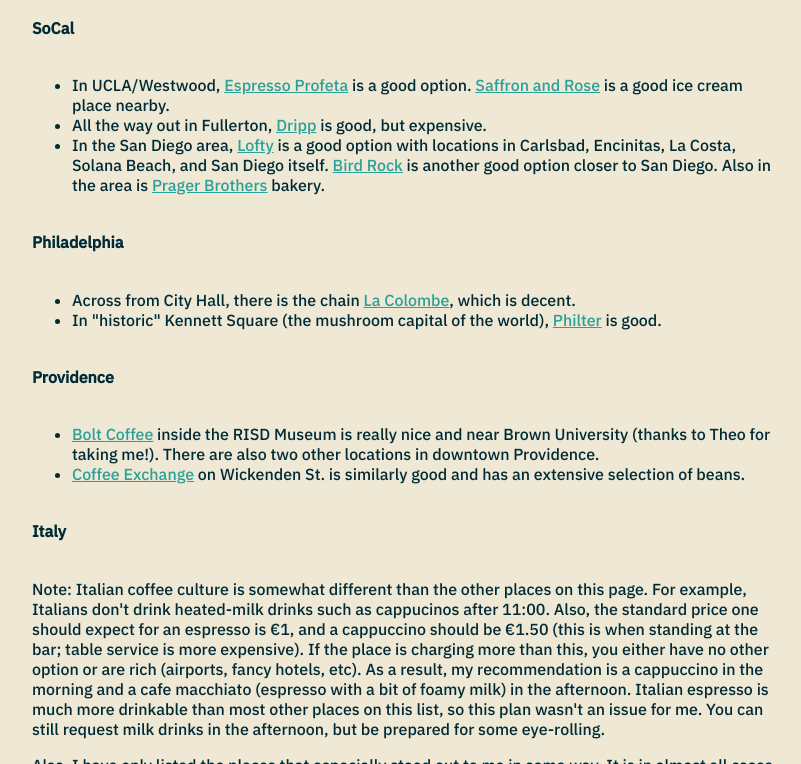
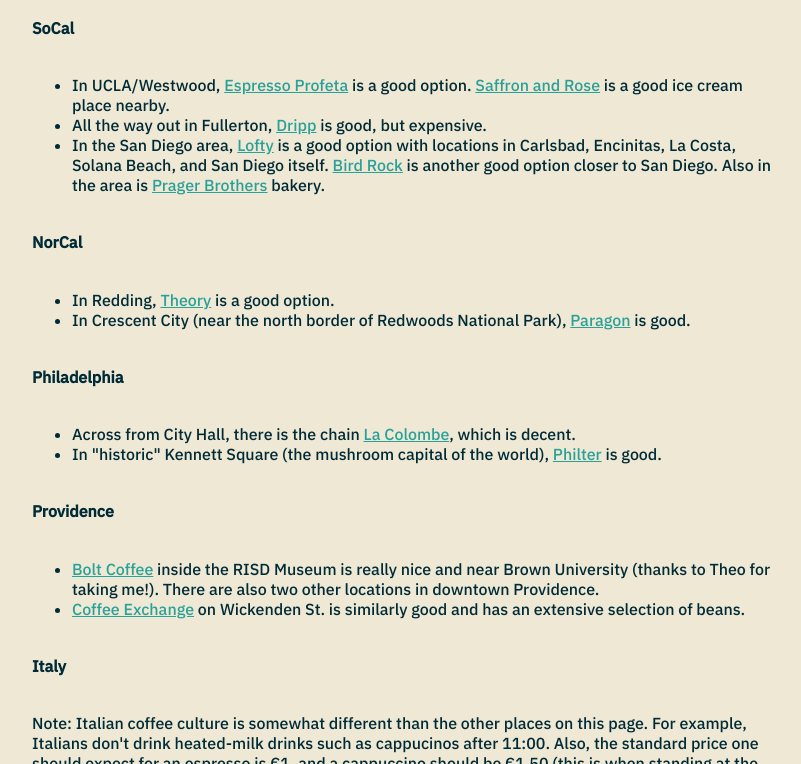
Before and after one commit to akshayknarayan/akshayknarayan.github.io, a plain HTML site: page coffee.html in a window 1280 px wide. Shown: the part 2036-2800 px from the top of the page, without its empty margins (232-1033 px from the left). Drawn offline with Linux system fonts and the light colour scheme.

Commit message:
coffee update

```diff
--- a/coffee.html
+++ b/coffee.html
@@ -73,7 +73,7 @@
                     <a href="http://places.singleplatform.com/guerilla-cafe/menu?ref=google">Guerilla Cafe</a> uses Artis beans in a more easily accessible near-downtown location.
                 </li>
                 <li>
-                    The old favorite near Soda Hall, Nefeli Cafe, is now closed. Instead, <a href="https://yaliscoffee.com/">Yali's in Sutardja Dai Hall</a> is an acceptable option. Don't get a small iced coffee here: these are apparently bad.
+                    The old favorite near Soda Hall, Nefeli Cafe, is now closed, as has Brewed Awakening. Instead, <a href="https://www.themindcoffee.com/">Mind</a> is probably the best option.
                 </li>
                 <li>
                     <a href="https://www.philzcoffee.com/locations">Philz</a> is good at non-espresso coffee. There are several locations, including in the South Bay. Their Shattuck Ave. location is now closed. <a href="https://sagark.org/assets/static/coffee.html">People</a> are sad about this.
@@ -185,6 +185,18 @@
             </ul>
         </div>
 
+        <h4>NorCal</h4>
+        <div style="text-align:left; display:inline-block">
+            <ul>
+                <li>
+                    In Redding, <a href="https://theorycoffee.com/">Theory</a> is a good option.
+                </li>
+                <li>
+                    In Crescent City (near the north border of Redwoods National Park), <a href="https://paragoncoffeehouse.com/">Paragon</a> is good.
+                </li>
+            </ul>
+        </div>
+
         <h4>Philadelphia</h4>
         <div style="text-align:left; display:inline-block">
             <ul>
@@ -292,6 +304,9 @@
                 <li>
                     <span style="color:#ff6347">Scouting report:</span> Shoumik and Paroma recommend <a href="https://www.casestudycoffee.com/pages/locations">Case Study Coffee</a>.
                 </li>
+                <li>
+                    <a href="http://foragecoffee.co/">Forage</a> is a good option in Medford, OR.
+                </li>
             </ul>
         </div>
 
```
